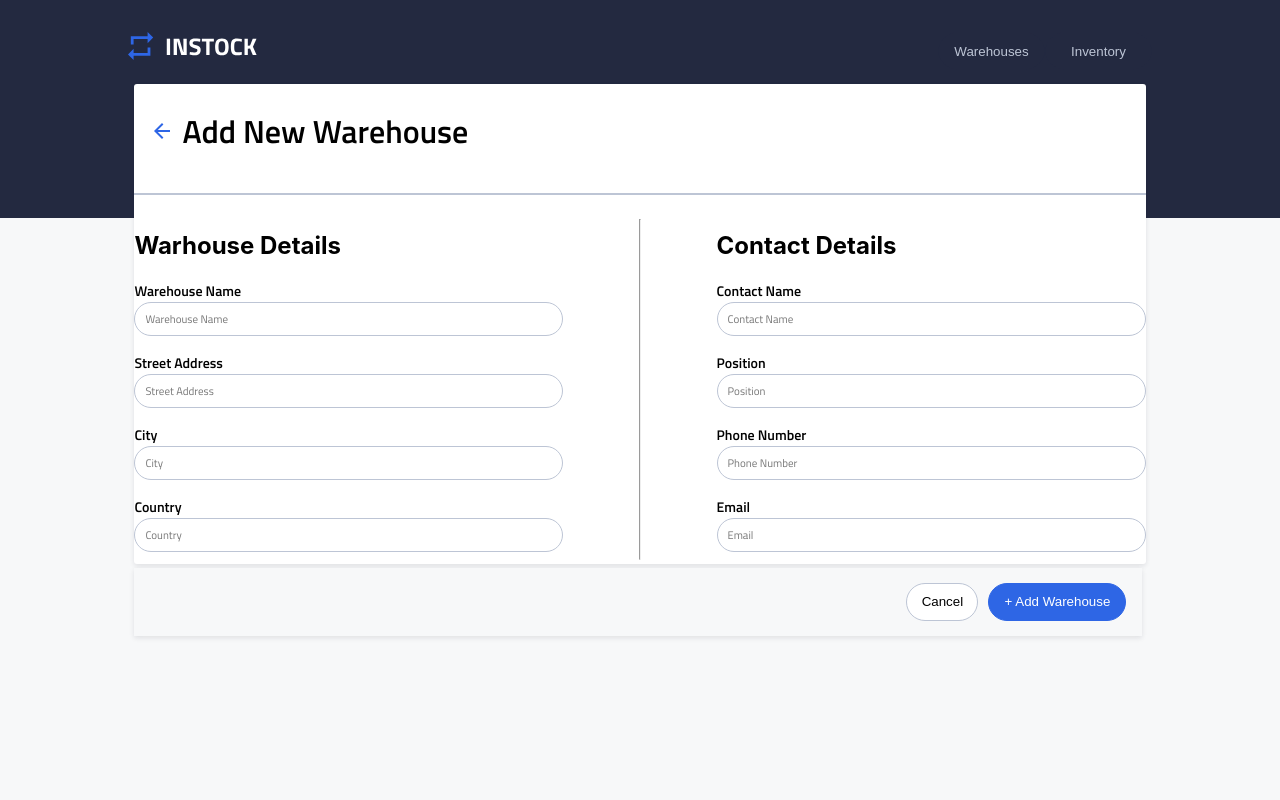
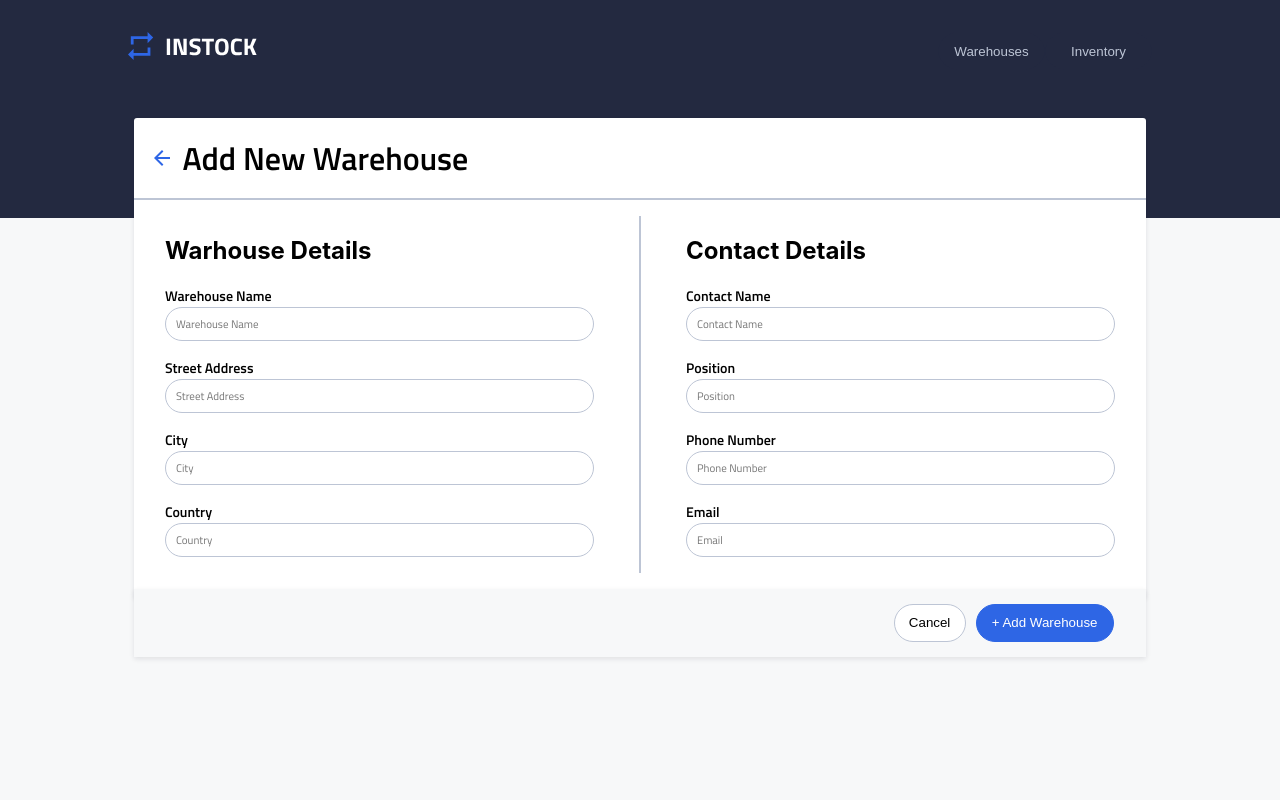
Before and after one commit to jemeryalvarado/in_stock_team1, a React (Create React App) app: page /addwarehouses in a window 1280 px wide. Shown: the top 800 px of the page. Built offline with nearby package versions, Linux system fonts and the light colour scheme; the HTML template or start-up script is replaced by a standard one.

Commit message:
edit designs between breakpoints

```diff
--- a/src/pages/AddWarehousePage/AddWarehouse.js
+++ b/src/pages/AddWarehousePage/AddWarehouse.js
@@ -45,7 +45,6 @@ function AddWarehouse(){
 
     for (const [key,value] of Object.entries(newWarehouse)){
      if(!value){
-       console.log('empty field for: ', key)
        fieldsValid = false;
        fieldErrors[key] = "This field is required";
      }
@@ -67,46 +66,45 @@ function AddWarehouse(){
     event.preventDefault();
 
     if (validate()){
-      console.log('all fields are good!')
+       setWarehouse({
+        warehouse_name:"",
+        address:"",
+        city:"",
+        country:"",
+        contact_name:"",
+        contact_position:"",
+        contact_phone:"",
+        contact_email:"",
+        });
+
+        const postData =() =>{
+          const response = axios
+          .post(`${baseURL}/warehouses`,{
+            warehouse_name: newWarehouse.warehouse_name,
+            address: newWarehouse.address,
+            city: newWarehouse.city,
+            country: newWarehouse.country,
+            contact_name: newWarehouse.contact_name,
+            contact_position: newWarehouse.contact_position,
+            contact_phone: newWarehouse.contact_phone,
+            contact_email: newWarehouse.contact_email,
+          })
+          .then((response)=>{
+            return response.data;
+          })
+          .catch((error) =>{
+            console.error(error)
+          });
+          return response;
+        };
+
+        postData();
+        navigate("/")
     } else{
       console.log('Error in one of fields')
     }
 
-      // setWarehouse({
-      //   warehouse_name:"",
-      //   address:"",
-      //   city:"",
-      //   country:"",
-      //   contact_name:"",
-      //   contact_position:"",
-      //   contact_phone:"",
-      //   contact_email:"",
-      //   });
 
-        // const postData =() =>{
-        //   const response = axios
-        //   .post(`${baseURL}/warehouses`,{
-        //     warehouse_name: newWarehouse.warehouse_name,
-        //     address: newWarehouse.address,
-        //     city: newWarehouse.city,
-        //     country: newWarehouse.country,
-        //     contact_name: newWarehouse.contact_name,
-        //     contact_position: newWarehouse.contact_position,
-        //     contact_phone: newWarehouse.contact_phone,
-        //     contact_email: newWarehouse.contact_email,
-        //   })
-        //   .then((response)=>{
-        //     console.log(response.data);
-        //     return response.data;
-        //   })
-        //   .catch((error) =>{
-        //     console.error(error)
-        //   });
-        //   return response;
-        // };
-
-        // postData();
-        // navigate("/")
 
   };
 
--- a/src/pages/AddWarehousePage/AddWarehouse.scss
+++ b/src/pages/AddWarehousePage/AddWarehouse.scss
@@ -18,6 +18,8 @@
         @include media-query_('desktop'){
             gap: 0.5rem;
             padding-left: 1rem;
+            height: 10%;
+            padding-top: 1rem;
         }
 
 
@@ -32,8 +34,14 @@
         line-height: 2.25rem;
         font-family: "SemiBold";
 
+        @include media-query_('tablet'){
+            @include text-styles('PageHeader');
+        }
+
         @include media-query_('desktop'){
             @include text-styles('PageHeader');
+            margin-block-start: 0;
+            margin-block-end: 0em;
         }
 
     }
@@ -41,8 +49,8 @@
     position: absolute;
     z-index: 3;
     width: 90%;
-    height: 87vh;
-    top: 9.75rem;
+    height: 90vh;
+    top: 12.75rem;
     bottom: 0;
     left: 0;
     right: 0;
@@ -51,12 +59,12 @@
     border-radius: 3px;
 
     @include media-query_('tablet'){
-        top: 11.75rem;
+        top: -6.1875rem;
     }
     @include media-query_('desktop'){
-        top: -9.5rem;
-        width: 79vw;
+        top: -84px;
         height: 60vh;
+        width: 79%;
     }
 
 
@@ -70,17 +78,20 @@
             flex-direction: column;
             padding-left: 1rem;
             padding-right: 1rem;
+            padding-bottom: 1rem;
         }
         @include media-query_('tablet'){
             display: flex;
             flex-direction: row;
             justify-content: space-around;
+            padding-bottom: 1rem;
         }
 
         @include media-query_('desktop'){
             display: flex;
             flex-direction: row;
             justify-content: space-around;
+            padding-bottom: 1rem;
         }
     }
 
@@ -154,6 +165,7 @@
         height: 68px;
         width: 100%;
         box-shadow: 0px 2px 5px 0px #13182C1A;
+
         @include media-query_('tablet'){
             display: flex;
             flex-direction: row;
@@ -168,9 +180,8 @@
             display: flex;
             flex-direction: row;
             justify-content: end;
-            padding-right: 1rem;
             gap: 10px;
-            width: 77.5vw;
+            width: 100%;
         }
     }
     &__cancel{
@@ -179,6 +190,7 @@
         width: 35vw;
         height: 33px;
         background-color:$White;
+        cursor: pointer;
         @include media-query_('tablet'){
             width: 72px;
             height: 38px;
@@ -196,6 +208,7 @@
         height: 33px;
         background-color: #2E66E5;
         color: #FFFFFF;
+        cursor: pointer;
         @include media-query_('tablet'){
             width: 138px;
             height: 38px;
@@ -203,6 +216,7 @@
         @include media-query_('desktop'){
             width: 138px;
             height: 38px;
+            margin-right: 2rem;
         }
     }
 
@@ -218,9 +232,15 @@
     &__errorMessage{
         color: $Red;
         position: relative;
+        @include media-query_('mobile') {
+            @include text-styles('BodySmall',true);
+          }
         @include media-query_('tablet') {
           @include text-styles('BodySmall');
         }
+        @include media-query_('desktop') {
+            @include text-styles('BodySmall');
+          }
     }
 
     &__errorImage{
@@ -233,6 +253,7 @@
     border-color: #BDC5D5;
     border-width: 0.05rem;
     border-style: solid;
+    margin: 0;
 
     @include media-query_('tablet'){
         margin: 0px;
@@ -247,10 +268,25 @@
     }
 
     &__middle{
+        border-color: $Cloud;
+        border-style: solid;
+
         @include media-query_('mobile'){
-            margin: 0px;
             margin-left: -1rem;
             margin-right: -1rem;
+        };
+        @include media-query_('tablet'){
+            margin-left: -1rem;
+            margin-right: -1rem;
+            margin-bottom: 1rem;
+            margin-top: 1rem;
+        };
+
+        @include media-query_('desktop'){
+            margin-left: -1rem;
+            margin-right: -1rem;
+            margin-bottom: 0rem;
+            margin-top: 0rem;
         }
     }
 }
```
